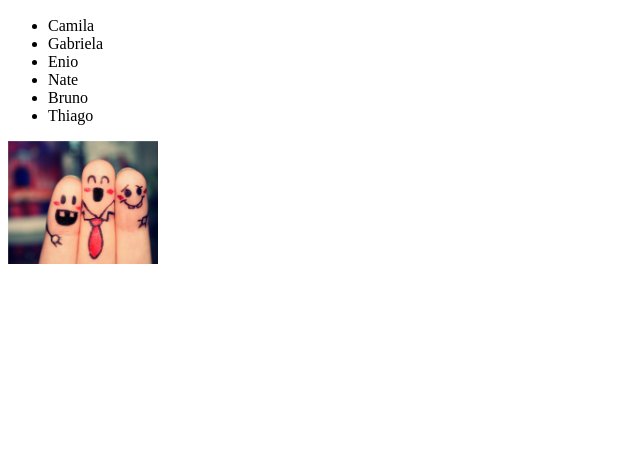
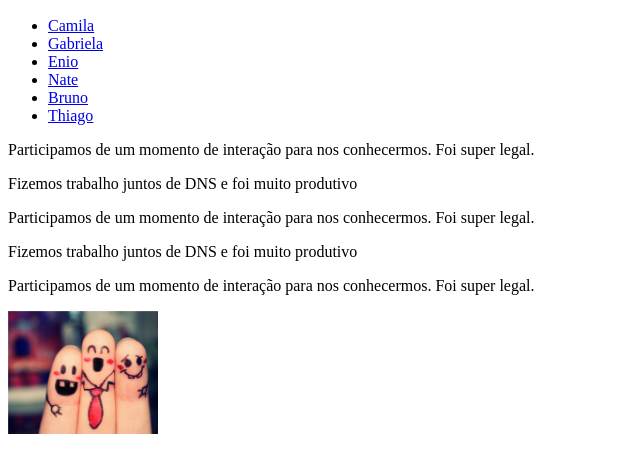
Before and after one commit to NMAResende/NathaliaAmizades, a plain HTML site: page index.html in a window 1280 px wide. Shown: the part 233-706 px from the top of the page, without its empty margins (0-640 px from the left). Drawn offline with Linux system fonts and the light colour scheme.

Commit message:
Acréscimo de links

```diff
--- a/index.html
+++ b/index.html
@@ -10,13 +10,19 @@
     <img src="https://www.eusemfronteiras.com.br/wp-content/uploads/2018/07/46651291_m-810x540.jpg" alt="Foto de dois bonecos com as mãos dadas para cima." width="200px">
 
     <ul>
-    <li>Camila</li>
-    <li>Gabriela</li>
-    <li>Enio</li>
-    <li>Nate</li>
-    <li>Bruno</li>
-    <li>Thiago</li>
+    <li><a href="https://www.google.com.br/" target="_blank" > Camila </a></li>
+    <li><a href="#Pg" > Gabriela </a></li>
+    <li><a href="#Pa" > Enio</a></li>
+    <li><a href="#Ps" > Nate </a></li>
+    <li><a href="#Pd" >Bruno </a></li>
+    <li><a href="#Pf" > Thiago </a></li>
     </ul>
+
+    <p id="Pg">Participamos de um momento de interação para nos conhecermos. Foi super legal.</p>
+    <p id="Pa"> Fizemos trabalho juntos de DNS e foi muito produtivo</p>
+    <p id="Ps">Participamos de um momento de interação para nos conhecermos. Foi super legal.</p>
+    <p id="Pd">Fizemos trabalho juntos de DNS e foi muito produtivo</p>
+    <p id="Pd">Participamos de um momento de interação para nos conhecermos. Foi super legal.</p>
 
     <img src="./amizade-liquida.html-1.jpg" alt="Três dedos pintados de canetas simbolizando um abraço."width="150px">
 </body>
```
